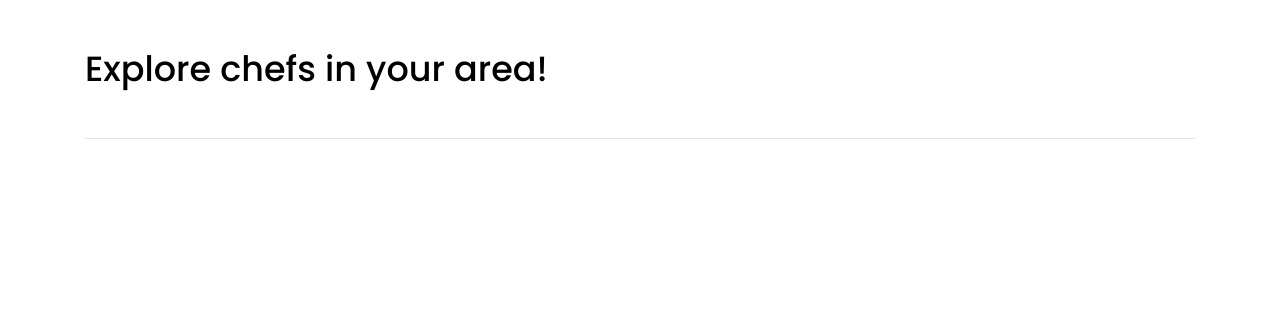
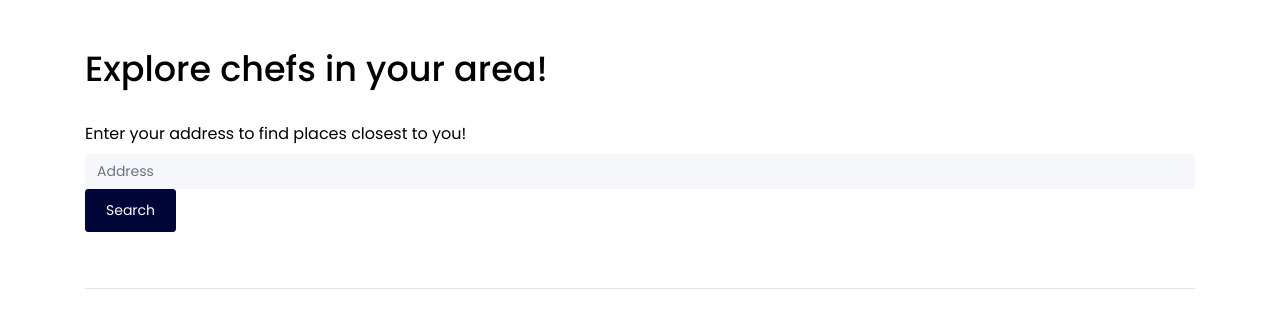
Before and after one commit to pranavpatil1/yhack-food, a Flask app: template templates/eat.html in a window 1280 px wide; the page is wider, and only the part inside the window is pictured. Shown: the part 80-408 px from the top of that part. Run offline with Flask 2, Linux system fonts and the light colour scheme; the template is opened without the code that fills it, so the values that code supplies are empty; some libraries are stand-ins or nearby versions.

Commit message:
Added places API map on address search

```diff
--- a/app.py
+++ b/app.py
@@ -4,6 +4,7 @@ import sqlalchemy
 import urllib
 from google.cloud import language_v1
 import os
+import re
 
 app = Flask(__name__)
 
@@ -49,8 +50,26 @@ def get_post(post_id):
 def index():
     return render_template('index.html')
 
-@app.route('/eat/')
+@app.route('/eat/', methods=('GET', 'POST'))
 def eat():
+    if request.method == 'POST':
+        loc = request.form['loc']
+        conn = get_db_connection()
+        posts = conn.execute('SELECT * FROM rest').fetchall()
+        conn.close()
+        posts_parsed = []
+        for row in posts:
+            d = dict(row.items())
+            d['id'] = urllib.parse.quote(d['name'], safe='')
+            d['menu'] = ". ".join(d['menu'][:40].split(";")[:-1])
+            d['phone'] = formatPhone(str(d['phone']))
+            d['tags'] = d['tags'].split(", ")
+
+            # if address starts with a numbers then comma, don't include that part
+            pattern = re.compile("^([0-9]+),")
+            d['full_add'] = ", ".join(d['full_add'].split(", ")[:3] if (not pattern.match(d['full_add'])) else d['full_add'].split(", ")[1:3])
+            posts_parsed.append(d)
+        return render_template('eat.html', posts=posts_parsed, loc=loc)
     conn = get_db_connection()
     posts = conn.execute('SELECT * FROM rest').fetchall()
     conn.close()
@@ -61,9 +80,12 @@ def eat():
         d['menu'] = ". ".join(d['menu'][:40].split(";")[:-1])
         d['phone'] = formatPhone(str(d['phone']))
         d['tags'] = d['tags'].split(", ")
-        d['full_add'] = ", ".join(d['full_add'].split(", ")[:3])
+
+        # if address starts with a numbers then comma, don't include that part
+        pattern = re.compile("^([0-9]+),")
+        d['full_add'] = ", ".join(d['full_add'].split(", ")[:3] if (not pattern.match(d['full_add'])) else d['full_add'].split(", ")[1:3])
         posts_parsed.append(d)
-    return render_template('eat.html', posts=posts_parsed)
+    return render_template('eat.html', posts=posts_parsed, loc=None)
 
 @app.route('/restaurant/<post_id>', methods=('GET', 'POST'))
 def restaurant(post_id):
--- a/templates/eat.html
+++ b/templates/eat.html
@@ -1,9 +1,83 @@
 {% extends 'base.html' %}
 
 {% block content %}
+
+    <script src="https://polyfill.io/v3/polyfill.min.js?features=default"></script>
+    <script
+      src="https://maps.googleapis.com/maps/api/js?key=AIzaSyBuDA0lf_rl4dNalt0yyABWUWlYxsgKqeA&callback=initMap&libraries=places&v=weekly"
+      defer
+    ></script>
+    <style type="text/css">
+      #map {
+        height: 100%;
+      }
+    </style>
+    <script>
+      // This example requires the Places library. Include the libraries=places
+      // parameter when you first load the API. For example:
+      //
+      let map;
+      let service;
+      let infowindow;
+
+      function initMap() {
+        const loc = document.getElementById("loc").innerHTML;
+        console.log(loc);
+        const sydney = new google.maps.LatLng(-33.867, 151.195);
+        infowindow = new google.maps.InfoWindow();
+        map = new google.maps.Map(document.getElementById("map"), {
+          center: sydney,
+          zoom: 15,
+        });
+        const request = {
+          query: loc,
+          fields: ["name", "geometry"],
+        };
+        service = new google.maps.places.PlacesService(map);
+        service.findPlaceFromQuery(request, (results, status) => {
+          if (status === google.maps.places.PlacesServiceStatus.OK) {
+            for (let i = 0; i < results.length; i++) {
+              createMarker(results[i]);
+            }
+            console.log(results[0].geometry.location);
+            map.setCenter(results[0].geometry.location);
+          }
+        });
+      }
+
+      function createMarker(place) {
+        const marker = new google.maps.Marker({
+          map,
+          position: place.geometry.location,
+        });
+        google.maps.event.addListener(marker, "click", () => {
+          infowindow.setContent(place.name);
+          infowindow.open(map);
+        });
+      }
+    </script>
 <br>
     <h2 class="restTitle">{% block title %} Explore chefs in your area! {% endblock %}</h2>
     <br>
+<form method="post">
+    <div class="form-group">
+        <label for="loc">Enter your address to find places closest to you!</label>
+        <input name="loc" type="text" placeholder="Address"
+                  class="form-control"></textarea>
+        <button type="submit" class="btn btn-primary">Search</button>
+    </div>
+</form>
+
+
+{% if loc  %}
+
+<div style="width: 100%; height: 500px">
+<div id="map"></div>
+</div>
+<span id="loc" style="visibility:hidden">{{loc}}</span>
+{% endif %}
+
+<br>
     {% for post in posts %}
     <div class="flex-rest-full">
         <a href="{{ url_for('restaurant', post_id=post['id']) }}">
```
